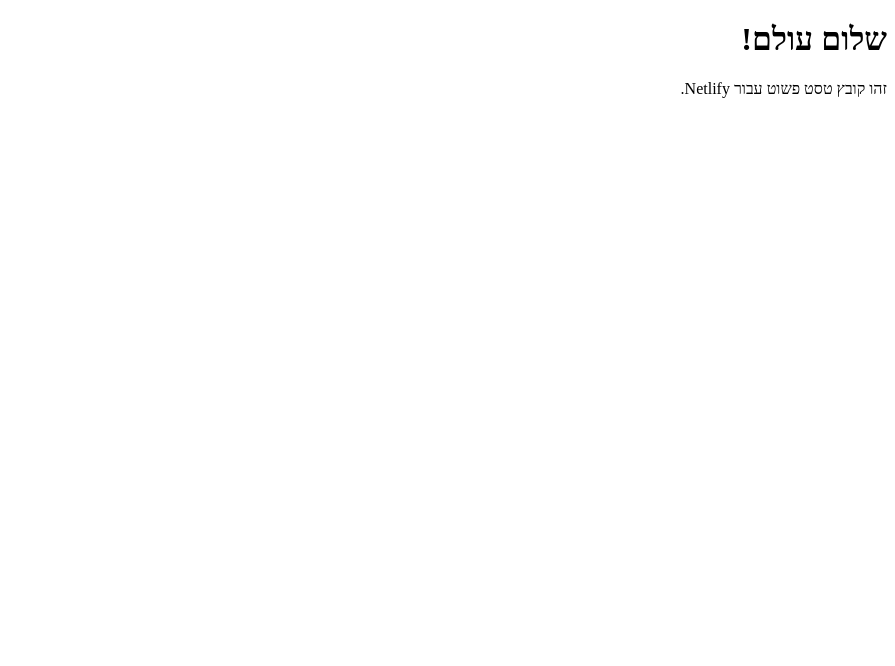
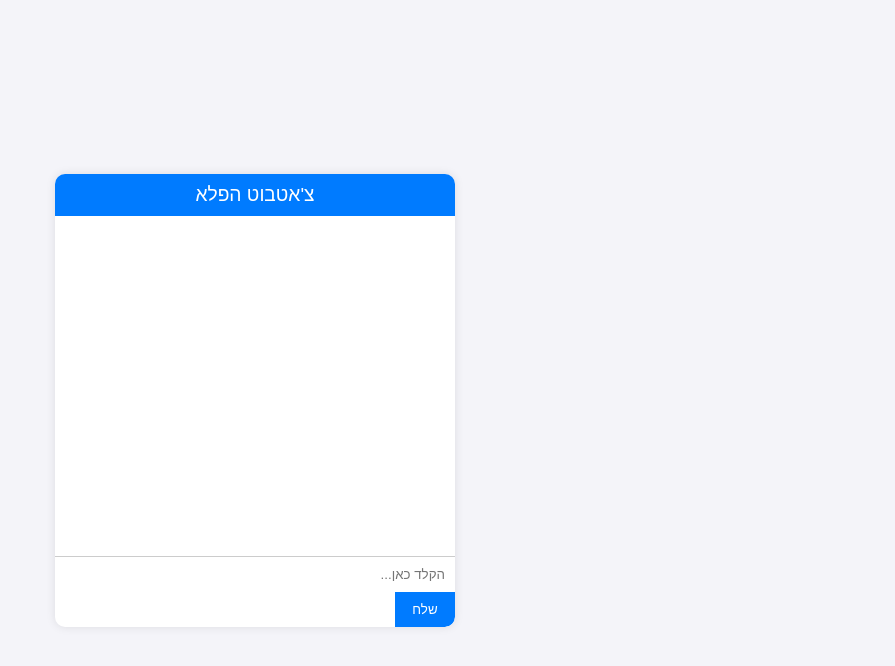
Before and after one commit to nimosc/my-netlify-project, a plain HTML site: page index.html in a window 1280 px wide. Shown: the whole page, without its empty margins (385-1280 px from the left). Drawn offline with Linux system fonts and the light colour scheme.

Commit message:
test change

```diff
--- a/index.html
+++ b/index.html
@@ -3,10 +3,127 @@
 <head>
     <meta charset="UTF-8">
     <meta name="viewport" content="width=device-width, initial-scale=1.0">
-    <title>בדיקת Netlify</title>
+    <title>צ'אטבוט הפלא</title>
+    <style>
+        body {
+            font-family: Arial, sans-serif;
+            background-color: #f4f4f9;
+            display: flex;
+            justify-content: center;
+            align-items: center;
+            height: 100vh;
+            margin: 0;
+            direction: rtl;
+        }
+
+        .chat-container {
+            width: 400px;
+            max-width: 90%;
+            background-color: #fff;
+            border-radius: 10px;
+            box-shadow: 0 0 10px rgba(0, 0, 0, 0.1);
+            overflow: hidden;
+        }
+
+        .chat-header {
+            background-color: #007bff;
+            color: #fff;
+            padding: 10px;
+            text-align: center;
+            font-size: 1.2em;
+        }
+
+        .chat-box {
+            height: 300px;
+            overflow-y: auto;
+            padding: 20px;
+            border-bottom: 1px solid #ccc;
+        }
+
+        #user-input {
+            width: calc(100% - 60px);
+            padding: 10px;
+            border: none;
+            border-radius: 0 0 0 10px;
+            direction: rtl;
+        }
+
+        button {
+            width: 60px;
+            padding: 10px;
+            border: none;
+            background-color: #007bff;
+            color: #fff;
+            border-radius: 0 0 10px 0;
+            cursor: pointer;
+        }
+
+        button:hover {
+            background-color: #0056b3;
+        }
+
+        .message {
+            margin-bottom: 10px;
+            text-align: right;
+            direction: rtl;
+        }
+
+        .user-message {
+            color: blue;
+        }
+
+        .bot-message {
+            color: green;
+        }
+    </style>
 </head>
 <body>
-    <h1>שלום עולם!</h1>
-    <p>זהו קובץ טסט פשוט עבור Netlify.</p>
+    <div class="chat-container">
+        <div class="chat-header">צ'אטבוט הפלא</div>
+        <div class="chat-box" id="chat-box"></div>
+        <input type="text" id="user-input" placeholder="הקלד כאן..." onkeypress="handleKeyPress(event)">
+        <button onclick="sendMessage()">שלח</button>
+    </div>
+    <script>
+        function handleKeyPress(event) {
+            if (event.key === 'Enter') {
+                sendMessage();
+            }
+        }
+
+        function sendMessage() {
+            const input = document.getElementById('user-input');
+            const message = input.value;
+            if (message.trim() === '') return;
+
+            displayMessage(message, 'user-message');
+            input.value = '';
+
+            // Perform API call
+            fetch(`https://hook.us1.make.com/dbuh5wiwrsct249mwm9dn68tnhgmx7s3?question=${encodeURIComponent(message)}`, {
+                headers: {
+                    'Content-Type': 'application/json'
+                }
+            })
+                .then(response => response.json())
+                .then(data => {
+                    const botReply = data.txt || 'לא התקבלה תגובה';
+                    displayMessage(botReply, 'bot-message');
+                })
+                .catch(error => {
+                    console.error('Error:', error);
+                    displayMessage('אירעה שגיאה', 'bot-message');
+                });
+        }
+
+        function displayMessage(message, className) {
+            const chatBox = document.getElementById('chat-box');
+            const messageElement = document.createElement('div');
+            messageElement.className = `message ${className}`;
+            messageElement.textContent = message;
+            chatBox.appendChild(messageElement);
+            chatBox.scrollTop = chatBox.scrollHeight;
+        }
+    </script>
 </body>
 </html>
```
